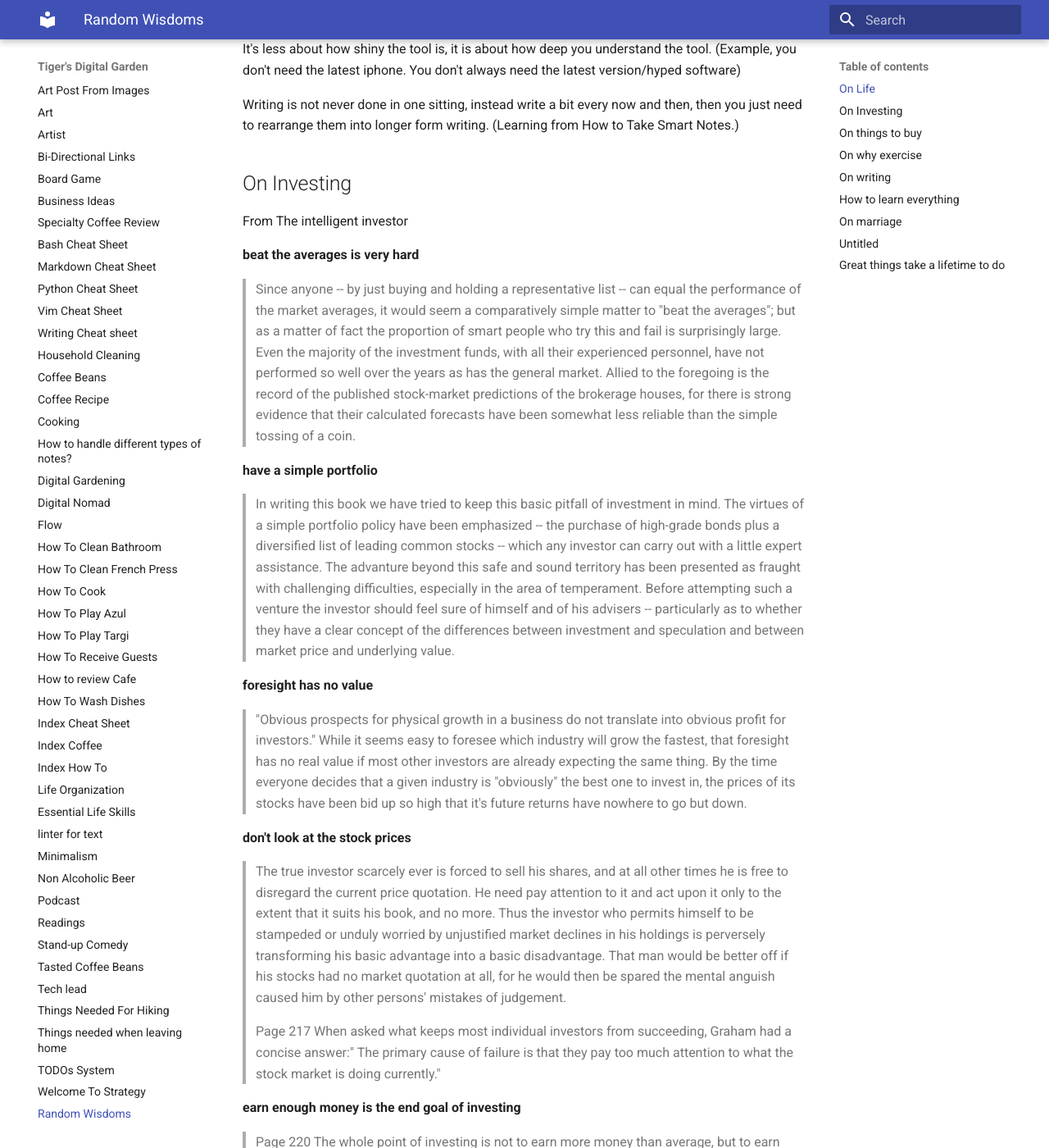
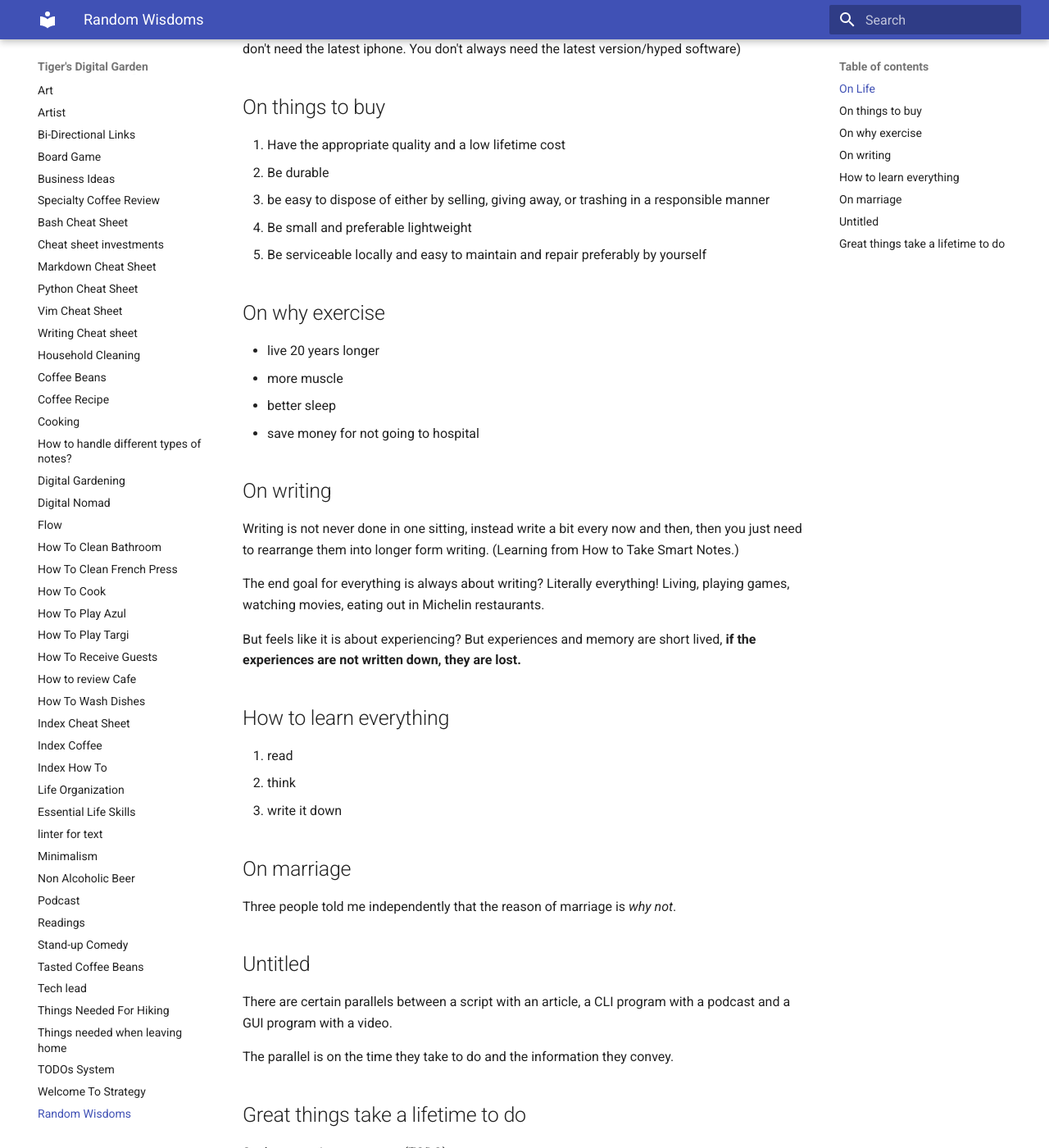
Before and after one commit to ynotstartups/notes, an MkDocs documentation site: the page built from notes/wisdom.md, in a window 1280 px wide and 1400 px high, scrolled down 484 px. Shown: the whole window at 82% size. Built offline with MkDocs 1.6.1 and Material for MkDocs 9.7.7, drawn with Linux system fonts in a browser that asks for light colours; some of the changed text lies outside the part shown.

Commit message:
add investing cheat sheet

```diff
--- a/notes/wisdom.md
+++ b/notes/wisdom.md
@@ -2,7 +2,7 @@
 
 ## On Life
 
-Learn things and do things that will benefit you for the rest of your life, such as learning vim,  Linux, personal finance..
+Learn and do things that benefit me for the rest of my life, such as vim, Linux, personal finance..
 
 The most precious thing you can give away is your time.
 
@@ -16,35 +16,6 @@
 
 It's less about how shiny the tool is, it is about how deep you understand the tool. (Example, you don't need the latest iphone. You don't always need the latest version/hyped software)
 
-Writing is not never done in one sitting, instead write a bit every now and then, then you just need to rearrange them into longer form writing. (Learning from How to Take Smart Notes.)
-
-## On Investing
-
-From The intelligent investor
-
-**beat the averages is very hard**
-
-> Since anyone -- by just buying and holding a representative list -- can equal the performance of the market averages, it would seem a comparatively simple matter to "beat the averages"; but as a matter of fact the proportion of smart people who try this and fail is surprisingly large. Even the majority of the investment funds, with all their experienced personnel, have not performed so well over the years as has the general market. Allied to the foregoing is the record of the published stock-market predictions of the brokerage houses, for there is strong evidence that their calculated forecasts have been somewhat less reliable than the simple tossing of a coin.
-
-**have a simple portfolio**
-
-> In writing this book we have tried to keep this basic pitfall of investment in mind. The virtues of a simple portfolio policy have been emphasized -- the purchase of high-grade bonds plus a diversified list of leading common stocks -- which any investor can carry out with a little expert assistance. The advanture beyond this safe and sound territory has been presented as fraught with challenging difficulties, especially in the area of temperament. Before attempting such a venture the investor should feel sure of himself and of his advisers -- particularly as to whether they have a clear concept of the differences between investment and speculation and between market price and underlying value.
-
-**foresight has no value**
-
-> "Obvious prospects for physical growth in a business do not translate into obvious profit for investors." While it seems easy to foresee which industry will grow the fastest, that foresight has no real value if most other investors are already expecting the same thing. By the time everyone decides that a given industry is "obviously" the best one to invest in, the prices of its stocks have been bid up so high that it's future returns have nowhere to go but down.
-
-**don't look at the stock prices**
-
-> The true investor scarcely ever is forced to sell his shares, and at all other times he is free to disregard the current price quotation. He need pay attention to it and act upon it only to the extent that it suits his book, and no more. Thus the investor who permits himself to be stampeded or unduly worried by unjustified market declines in his holdings is perversely transforming his basic advantage into a basic disadvantage. That man would be better off if his stocks had no market quotation at all, for he would then be spared the mental anguish caused him by other persons' mistakes of judgement.
-
-> Page 217
-> When asked what keeps most individual investors from succeeding, Graham had a concise answer:" The primary cause of failure is that they pay too much attention to what the stock market is doing currently."
-
-**earn enough money is the end goal of investing**
-
-> Page 220
-> The whole point of investing is not to earn more money than average, but to earn enough money to meet your own needs. The best way to measure your investing success is not by whether you are beating the market but by whether you've put in place a financial plan and a behavioral discipline that are likely to get you where you want to go.  In the end, what matters isn't crossing the finish line before anybody else but just making sure that you do cross it.
 
 ## On things to buy
 
```
Also changed, not shown: other parts of notes/wisdom.md (+2 -0 lines), notes/cheat-sheet-investments.md (added, +27 -0 lines), notes/index-cheat-sheet.md (+2 -0 lines).
